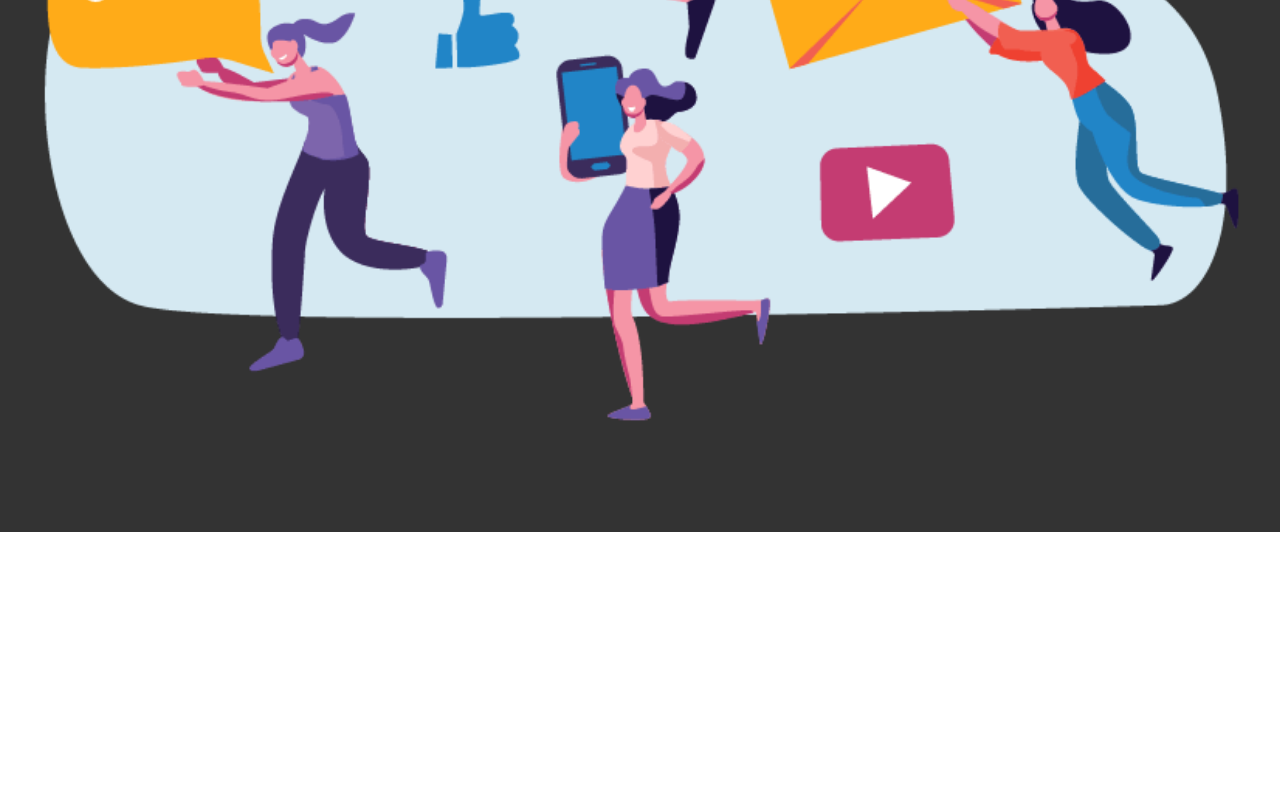
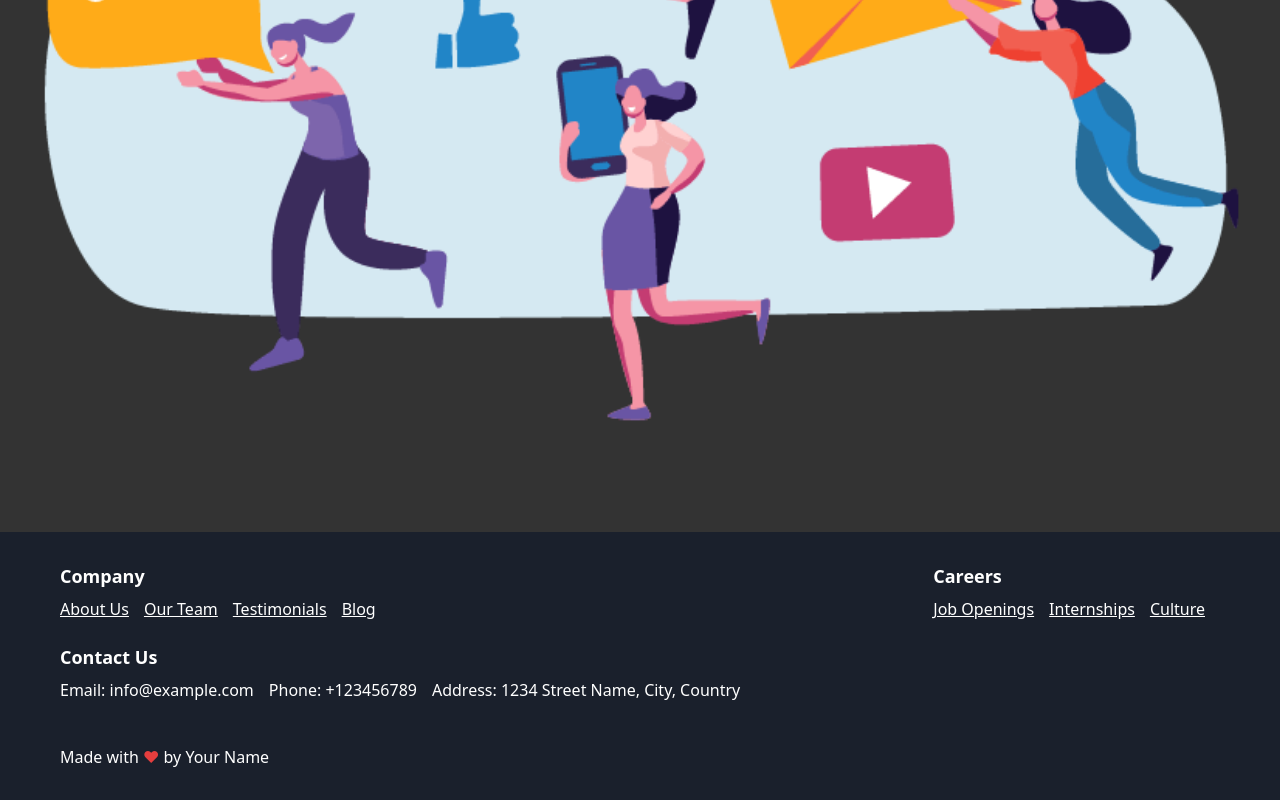
Before and after one commit to apna-tension/MERN_first-Project, a React (Vite) app in the folder client-side/: page / in a window 1280 px wide. Shown: the part 762-1562 px from the top of the page. Before the commit the page ends 1294 px from the top, so only its background shows below. Built offline with nearby package versions, Linux system fonts and the light colour scheme; no server answers.

Commit message:
Add footer section as a Component

```diff
--- a/client-side/src/App.jsx
+++ b/client-side/src/App.jsx
@@ -9,6 +9,7 @@ import Error from "./pages/Error";
 import Navbar from "./component/Navbar";
 import Logout from "./pages/Logout";
 import Service from "./pages/Service";
+import Footer from "./component/Footer";
 
 function App() {
   return (
@@ -27,6 +28,7 @@ function App() {
           {/* error 404 page */}
           <Route path="*" element={<Error />} />
         </Routes>
+        <Footer />
       </BrowserRouter>
     </>
   );
```
